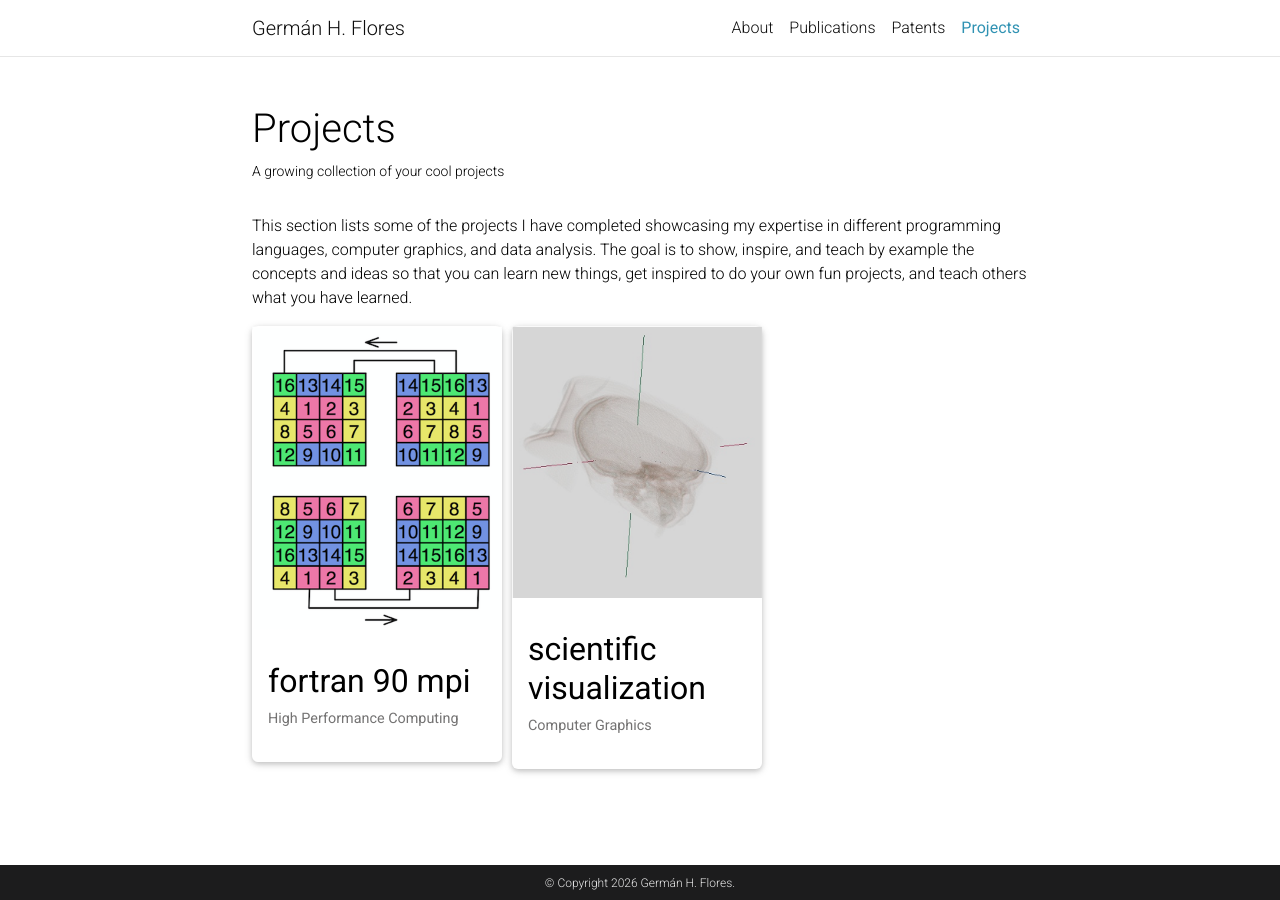
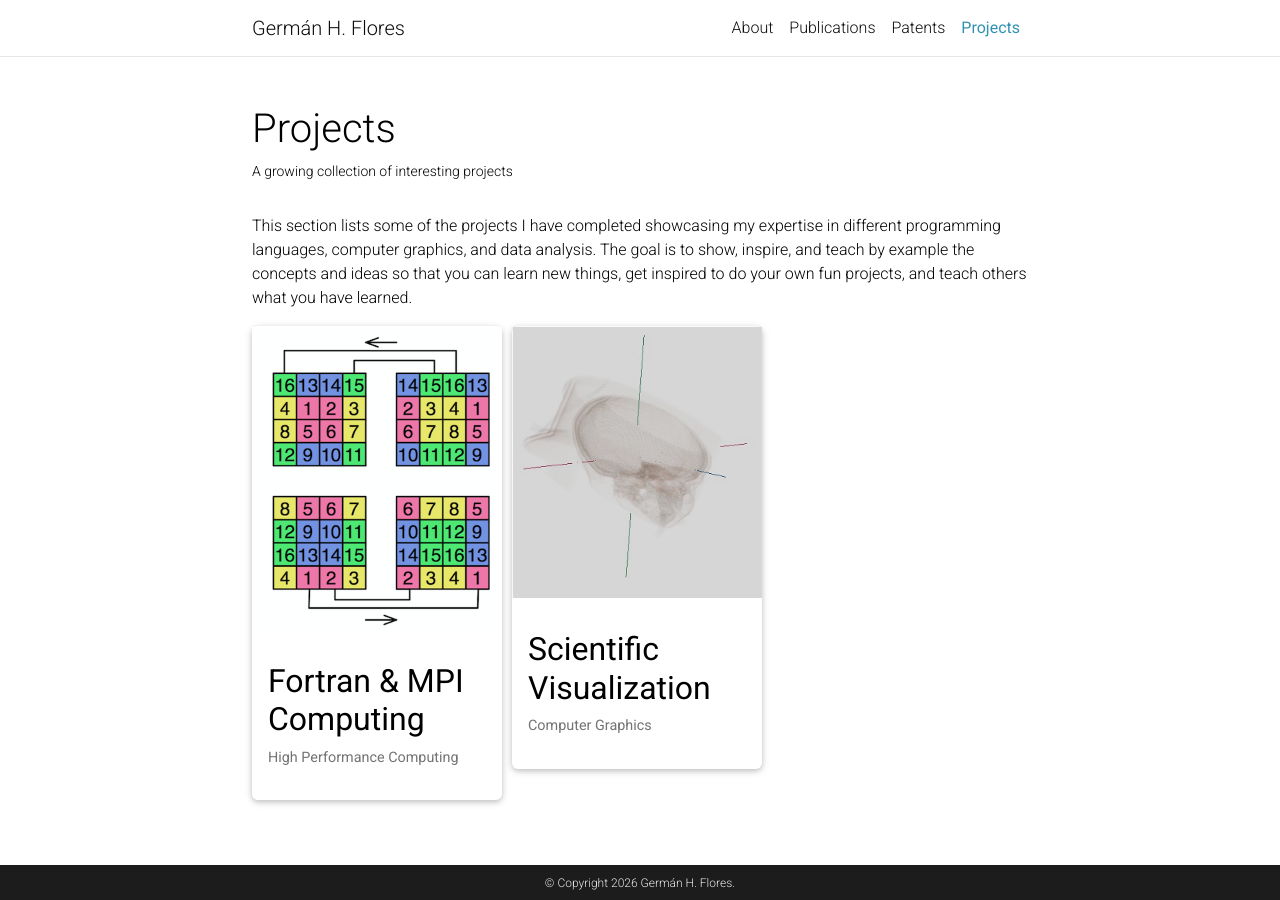
Before and after one commit to ghfloreslab/ghfloreslab.github.io, a Jekyll site: the page built from _pages/projects.md, in a window 1280 px wide. Built offline with Jekyll 4.4.1, drawn with Linux system fonts in a browser that asks for light colours; comment, search, counter and statistics services are not loaded; a style sheet for code colours, icons or effects is not loaded.

Commit message:
updated project page style

```diff
--- a/_includes/projects.html
+++ b/_includes/projects.html
@@ -13,7 +13,7 @@
           alt="project thumbnail" -%}
         {%- endif %}
         <div class="card-body">
-          <h2 class="card-title text-lowercase">{{ project.title }}</h2>
+          <h2 class="card-title">{{ project.title }}</h2>  <!--<h2 class="card-title text-lowercase">{{ project.title }}</h2>-->
           <p class="card-text">{{ project.description }}</p>
           <div class="row ml-1 mr-1 p-0">
             {%- if project.github -%}
--- a/_pages/projects.md
+++ b/_pages/projects.md
@@ -2,7 +2,7 @@
 layout: page
 title: Projects
 permalink: /projects/
-description: A growing collection of your cool projects
+description: A growing collection of interesting projects
 nav: true
 nav_order: 3
 display_categories: # [work, fun]
--- a/_projects/1_project.md
+++ b/_projects/1_project.md
@@ -1,6 +1,6 @@
 ---
 layout: page
-title: Fortran 90 MPI
+title: Fortran & MPI Computing
 description: High Performance Computing
 img: assets/img/project1/project1thumbnail.png
 importance: 1
```
